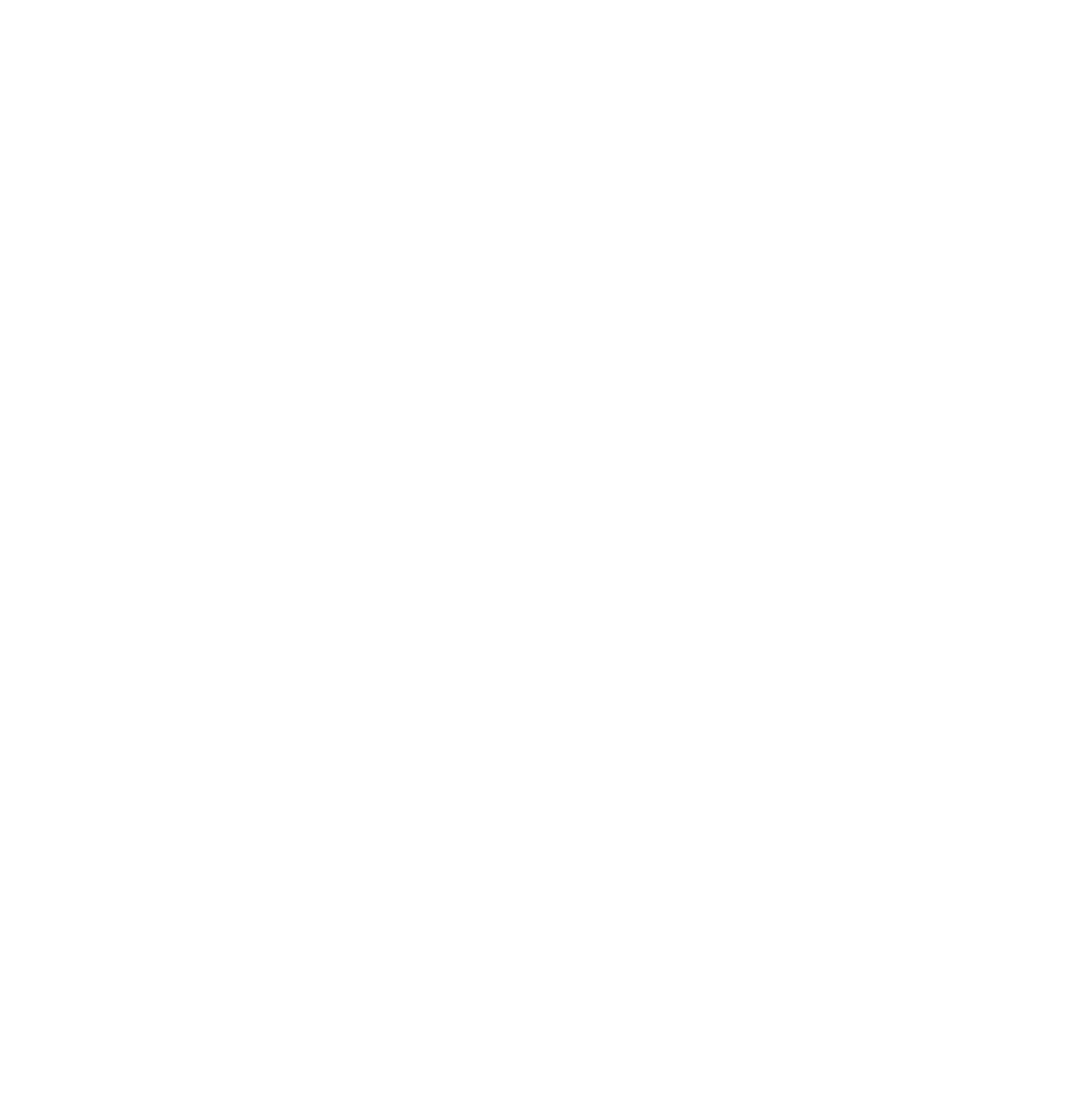
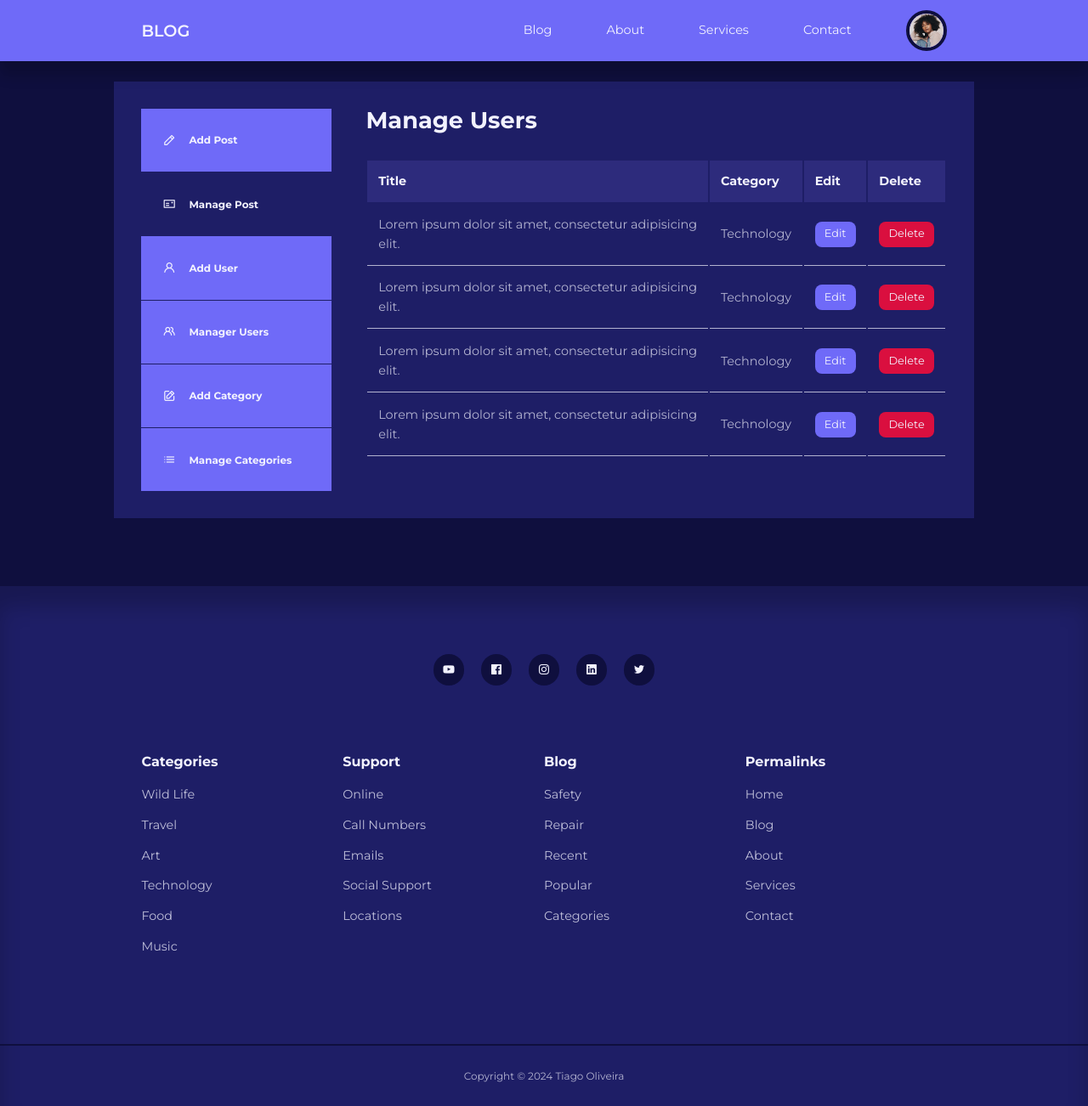
Before and after one commit to tiagooliveiragithub/blog-project-frontend, a plain HTML site: page dashboard.html in a window 1280 px wide. Shown: the whole page at 85% size. Before the commit the page ends 800 px from the top, so only its background shows below. Drawn offline with nearby package versions, Linux system fonts and the light colour scheme.

Commit message:
Final pages and adjustments to the Frontend

```diff
--- a/dashboard.html
+++ b/dashboard.html
@@ -0,0 +1,162 @@
+<!DOCTYPE html>
+<html lang="en">
+<head>
+    <meta charset="UTF-8">
+    <meta name="viewport" content="width=device-width, initial-scale=1.0">
+    <title>Blog Website</title>
+    <link rel="stylesheet" href="./style.css">
+    <link rel="stylesheet" href="https://unicons.iconscout.com/release/v4.0.8/css/line.css">
+    <link href="https://fonts.googleapis.com/css2?family=Montserrat:wght@300;400;500;600;700;800&display=swap" rel="stylesheet">
+</head>
+<body>
+    <nav>
+        <div class="container nav__container">
+            <a href="index.html" class="nav__logo">BLOG</a>
+            <ul class="nav__items">
+                <li><a href="blog.html">Blog</a></li>
+                <li><a href="about.html">About</a></li>
+                <li><a href="services.html">Services</a></li>
+                <li><a href="contact.html">Contact</a></li>
+                <!-- <li><a href="signin.html">Signin</a></li> -->
+                <li class="nav__profile">
+                    <div class="avatar">
+                        <img src="./images/avatar1.jpg" altS="Avatar">
+                    </div>
+                    <ul>
+                        <li><a href="dashboard.html">Dashboard</a></li>
+                        <li><a href="logout.html">Logout</a></li>
+                    </ul>
+                </li>
+            </ul>
+            <button id="open__nav-btn"><i class="uil uil-bars"></i></button>
+            <button id="close__nav-btn"><i class="uil uil-multiply"></i></button>
+        </div>
+    </nav>
+
+
+    <section class="dashboard">
+        <div class="container dashboard__container">
+            <button id="show__sidebar-btn" class="sidebar__toggle"><i class="uil uil-angle-right-b"></i></button>
+            <button id="hide__sidebar-btn" class="sidebar__toggle"><i class="uil uil-angle-left-b"></i></button>
+            <aside>
+                <ul>
+                    <li><a href="add-post.html"><i class="uil uil-pen"></i>
+                        <h5>Add Post</h5>
+                    </a></li>
+                    <li><a href="dashboard.html" class="active"><i class="uil uil-postcard"></i>
+                        <h5>Manage Post</h5>
+                    </a></li>
+                    <li><a href="add-user.html"><i class="uil uil-user"></i>
+                        <h5>Add User</h5>
+                    </a></li>
+                    <li><a href="manage-users.html"><i class="uil uil-users-alt"></i>
+                        <h5>Manager Users</h5>
+                    </a></li>
+                    <li><a href="add-category.html"><i class="uil uil-edit"></i>
+                        <h5>Add Category</h5>
+                    </a></li>
+                    <li><a href="manage-categories.html"><i class="uil uil-list-ul"></i>
+                        <h5>Manage Categories</h5>
+                    </a></li>
+                </ul>
+            </aside>
+            <main>
+                <h2>Manage Users</h2>
+                <table>
+                    <thead>
+                        <tr>
+                            <th>Title</th>
+                            <th>Category</th>
+                            <th>Edit</th>
+                            <th>Delete</th>
+                        </tr>
+                    </thead>
+                    <tbody>
+                        <tr>
+                            <td>Lorem ipsum dolor sit amet, consectetur adipisicing elit.</td>
+                            <td>Technology</td>
+                            <td><a href="edit-user.html" class="btn sm">Edit</a></td>
+                            <td><a href="delete-user.html" class="btn sm danger">Delete</a></td>
+                        </tr>
+                        <tr>
+                            <td>Lorem ipsum dolor sit amet, consectetur adipisicing elit.</td>
+                            <td>Technology</td>
+                            <td><a href="edit-user.html" class="btn sm">Edit</a></td>
+                            <td><a href="delete-user.html" class="btn sm danger">Delete</a></td>
+                        </tr>
+                        <tr>
+                            <td>Lorem ipsum dolor sit amet, consectetur adipisicing elit.</td>
+                            <td>Technology</td>
+                            <td><a href="edit-user.html" class="btn sm">Edit</a></td>
+                            <td><a href="delete-user.html" class="btn sm danger">Delete</a></td>
+                        </tr>
+                        <tr>
+                            <td>Lorem ipsum dolor sit amet, consectetur adipisicing elit.</td>
+                            <td>Technology</td>
+                            <td><a href="edit-user.html" class="btn sm">Edit</a></td>
+                            <td><a href="delete-user.html" class="btn sm danger">Delete</a></td>
+                        </tr>
+                    </tbody>
+                </table>
+            </main>
+        </div>
+    </section>
+
+    <footer>
+        <div class="footer__socials">
+            <a href="https://youtube.com" target="_blank"><i class="uil uil-youtube"></i></a>
+            <a href="https://facebook.com" target="_blank"><i class="uil uil-facebook"></i></a>
+            <a href="https://instagram.com" target="_blank"><i class="uil uil-instagram"></i></a>
+            <a href="https://linkedin.com" target="_blank"><i class="uil uil-linkedin"></i></a>
+            <a href="https://twitter.com" target="_blank"><i class="uil uil-twitter"></i></a>
+        </div>
+        <div class="container footer__container">
+            <article>
+                <h4>Categories</h4>
+                <ul>
+                    <li><a href="">Wild Life</a></li>
+                    <li><a href="">Travel</a></li>
+                    <li><a href="">Art</a></li>
+                    <li><a href="">Technology</a></li>
+                    <li><a href="">Food</a></li>
+                    <li><a href="">Music</a></li>
+                </ul>
+            </article>
+            <article>
+                <h4>Support</h4>
+                <ul>
+                    <li><a href="">Online</a></li>
+                    <li><a href="">Call Numbers</a></li>
+                    <li><a href="">Emails</a></li>
+                    <li><a href="">Social Support</a></li>
+                    <li><a href="">Locations</a></li>
+                </ul>
+            </article>
+            <article>
+                <h4>Blog</h4>
+                <ul>
+                    <li><a href="">Safety</a></li>
+                    <li><a href="">Repair</a></li>
+                    <li><a href="">Recent</a></li>
+                    <li><a href="">Popular</a></li>
+                    <li><a href="">Categories</a></li>
+                </ul>
+            </article>
+            <article>
+                <h4>Permalinks</h4>
+                <ul>
+                    <li><a href="">Home</a></li>
+                    <li><a href="">Blog</a></li>
+                    <li><a href="">About</a></li>
+                    <li><a href="">Services</a></li>
+                    <li><a href="">Contact</a></li>
+                </ul>
+            </article>
+        </div>
+        <div class="footer__copyright">
+            <small>Copyright &copy; 2024 Tiago Oliveira</small>
+        </div>
+    </footer>
+    <script src="./main.js"></script>
+</body>
+</html>
--- a/style.css
+++ b/style.css
@@ -58,6 +58,10 @@ body {
 section {
     margin-top: 3rem;
     width: 100vw;
+}
+
+.section__extra-margin {
+    margin-top: 7rem;
 }
 
 h1, h2, h3, h4, h5 {
@@ -146,7 +150,7 @@ nav button {
 
 .nav__profile ul {
     position: absolute;
-    top: 125%;
+    top: 130%;
     right: 0;
     display: flex;
     flex-direction: column;
@@ -347,6 +351,7 @@ SEARCH
     width: 30rem;
     background: var(--color-gray-900);
     display: flex;
+    flex-direction: row;
     align-items: center;
     justify-content: space-between;
     overflow: hidden;
@@ -410,7 +415,7 @@ SINGLE POST
 .singlepost__container {
     width: var(--form-width);
     background: var(--color-gray-900);
-    padding: 1rem 2rem 3rem;
+    padding: 1rem 2rem 5rem;
 }
 
 .singlepost__thumbnail {
@@ -469,6 +474,10 @@ GENERAL FORM
 .alert__message.success {
     background: var(--color-green-light);
     color: var(--color-green);
+}
+
+.alert__message.lg {
+    text-align: center;
 }
 
 form {
```
Also changed, not shown: category-posts.html (+4 -0 lines), manage-users.html (+160 -0 lines).
